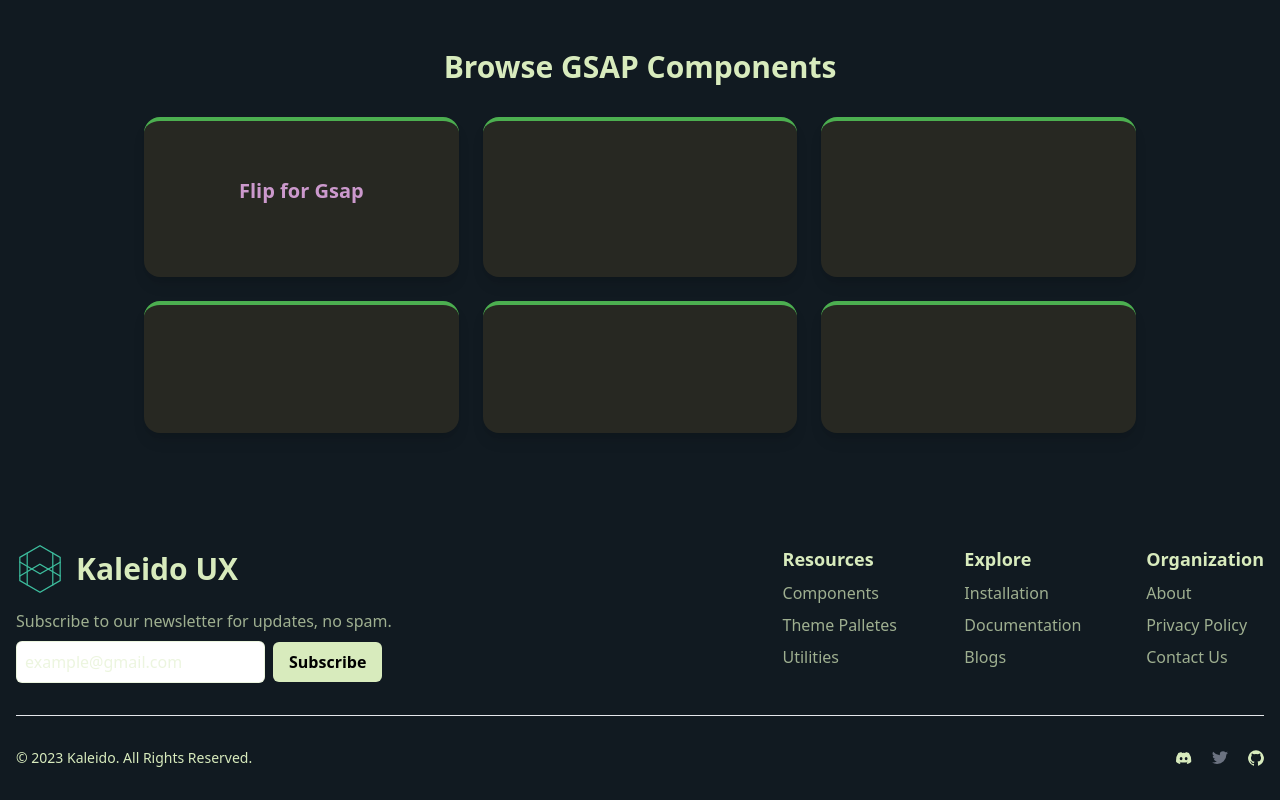
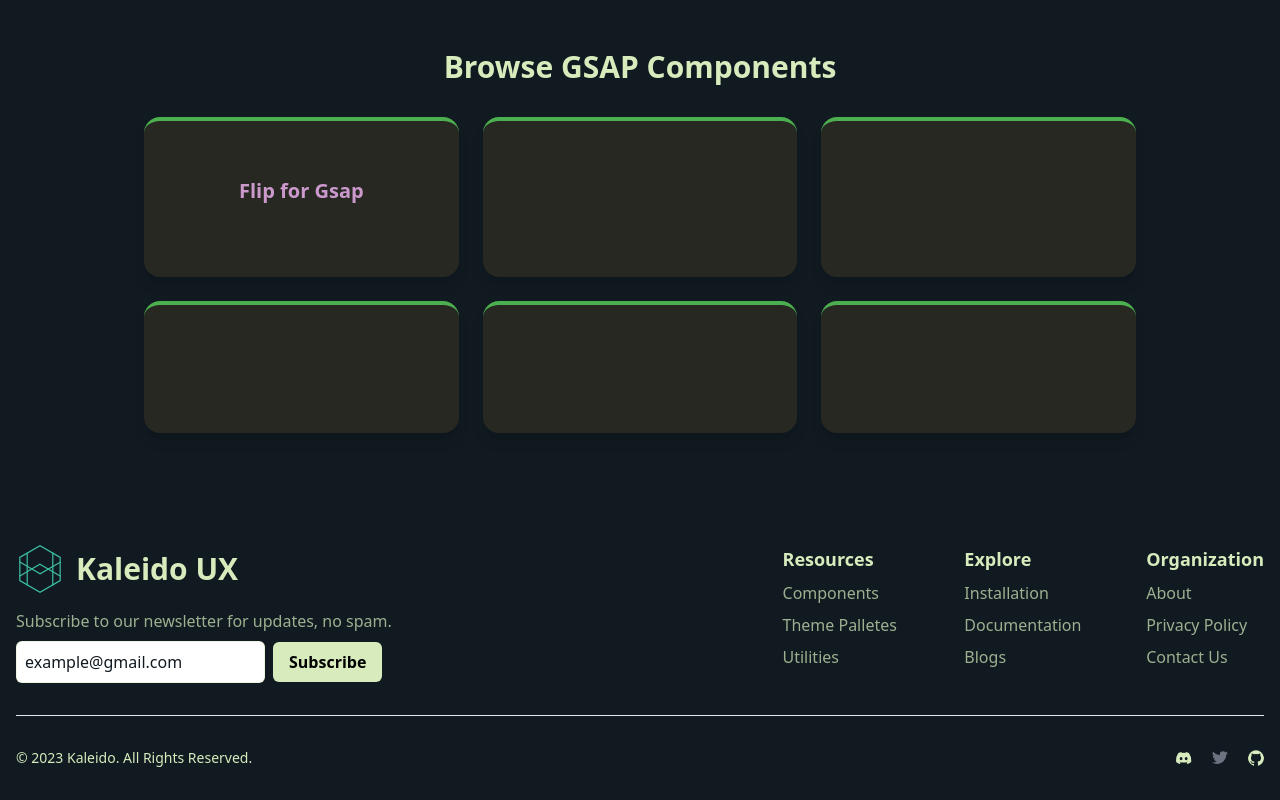
Before and after one commit to AnshumanDhiman/kaleido, a React (Vite) app: page / in a window 1280 px wide. Shown: the part 486-1286 px from the top of the page. Built offline with nearby package versions, Linux system fonts and the light colour scheme.

Commit message:
input fix

```diff
--- a/src/components/Footer.jsx
+++ b/src/components/Footer.jsx
@@ -17,7 +17,7 @@ const Footer = () => {
             </h1>
             <input
               placeholder="example@gmail.com"
-              className="border placeholder-[#d8ebbd7d] border-[#d8ebbd7d] text-[#d8ebbdb6] mt-2 rounded-md p-2"
+              className="border placeholder-[#111A21] border-[#d8ebbd7d] text-[#111A21] mt-2 rounded-md p-2"
             />
             <button className="bg-[#d8ebbd] p-2 px-4 ml-2 rounded-md text-black font-semibold">
               Subscribe
```
